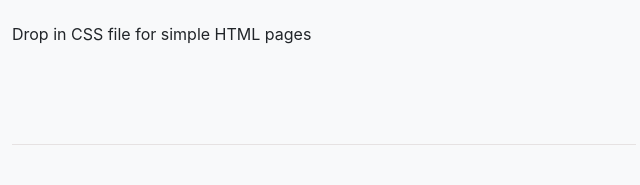
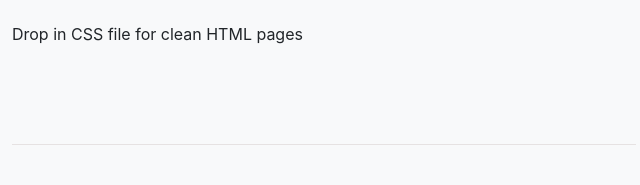
Before and after one commit to coffee-cup/smol.css, a website: page index.html in a window 1280 px wide. Shown: the part 194-379 px from the top of the page, 316-956 px from the left. Drawn offline with Linux system fonts and the light colour scheme.

```diff
--- a/index.html
+++ b/index.html
@@ -11,7 +11,7 @@
     <main>
       <header>
         <h1>smol.css</h1>
-        <p>Drop in CSS file for simple HTML pages</p>
+        <p>Drop in CSS file for clean HTML pages</p>
       </header>
 
       <hr />
```
Also changed, not shown: README.md (added).
